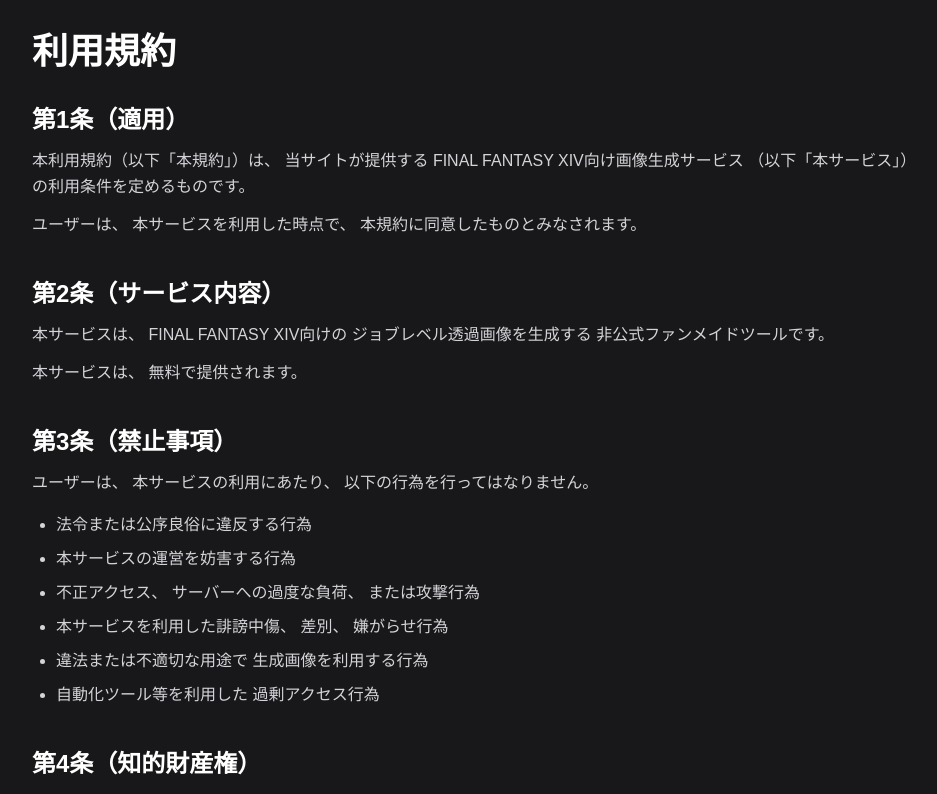
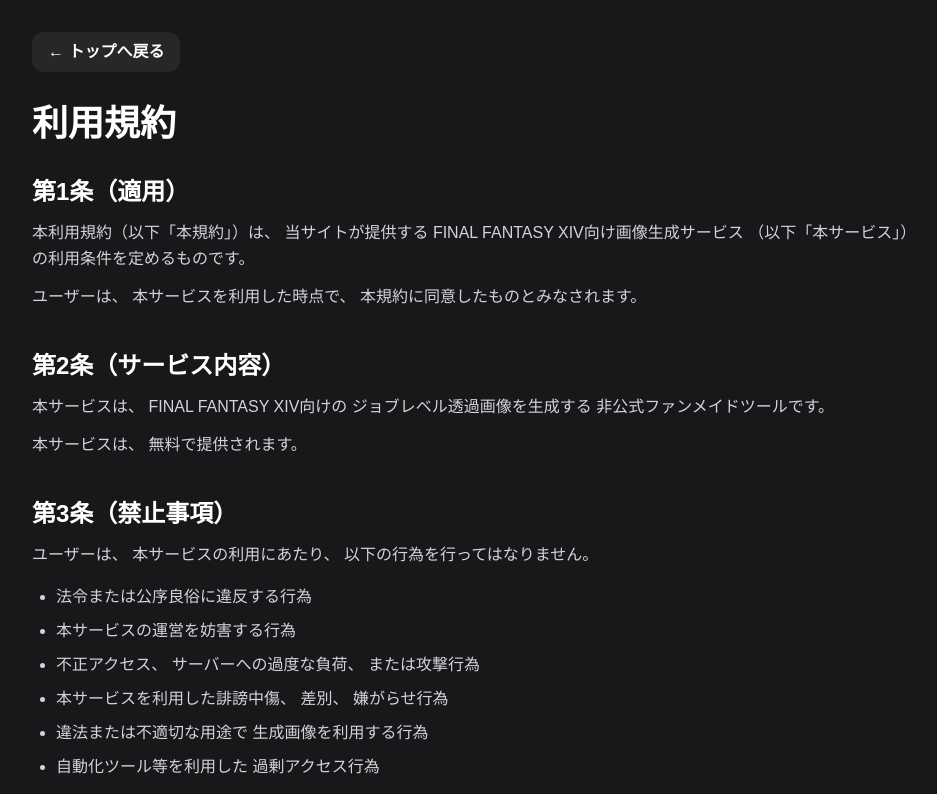
Before and after one commit to DahliaVi-s2/ff14-ui-generator, a Next.js app: page /terms in a window 1280 px wide. Shown: the top 794 px of the page, without its empty margins (160-1097 px from the left). Built offline with nearby package versions, Linux system fonts and the light colour scheme.

Commit message:
add back to top button

```diff
--- a/app/privacy/page.tsx
+++ b/app/privacy/page.tsx
@@ -1,8 +1,29 @@
 export default function PrivacyPage() {
   return (
-    <main className="min-h-screen bg-zinc-900 text-white p-8">
+<main className="min-h-screen bg-zinc-900 text-white p-8">
 
-      <div className="max-w-4xl mx-auto">
+  <div className="max-w-4xl mx-auto">
+
+    <div className="mb-8">
+      <a
+        href="/"
+        className="
+          inline-flex
+          items-center
+          gap-2
+          bg-zinc-800
+          hover:bg-zinc-700
+          transition
+          px-4
+          py-2
+          rounded-xl
+          font-bold
+          text-white
+        "
+      >
+        ← トップへ戻る
+      </a>
+    </div>
 
         <h1 className="text-4xl font-black mb-8">
           プライバシーポリシー
--- a/app/terms/page.tsx
+++ b/app/terms/page.tsx
@@ -1,8 +1,29 @@
 export default function TermsPage() {
   return (
-    <main className="min-h-screen bg-zinc-900 text-white p-8">
+<main className="min-h-screen bg-zinc-900 text-white p-8">
 
-      <div className="max-w-4xl mx-auto">
+  <div className="max-w-4xl mx-auto">
+
+    <div className="mb-8">
+      <a
+        href="/"
+        className="
+          inline-flex
+          items-center
+          gap-2
+          bg-zinc-800
+          hover:bg-zinc-700
+          transition
+          px-4
+          py-2
+          rounded-xl
+          font-bold
+          text-white
+        "
+      >
+        ← トップへ戻る
+      </a>
+    </div>
 
         <h1 className="text-4xl font-black mb-8">
           利用規約
```
